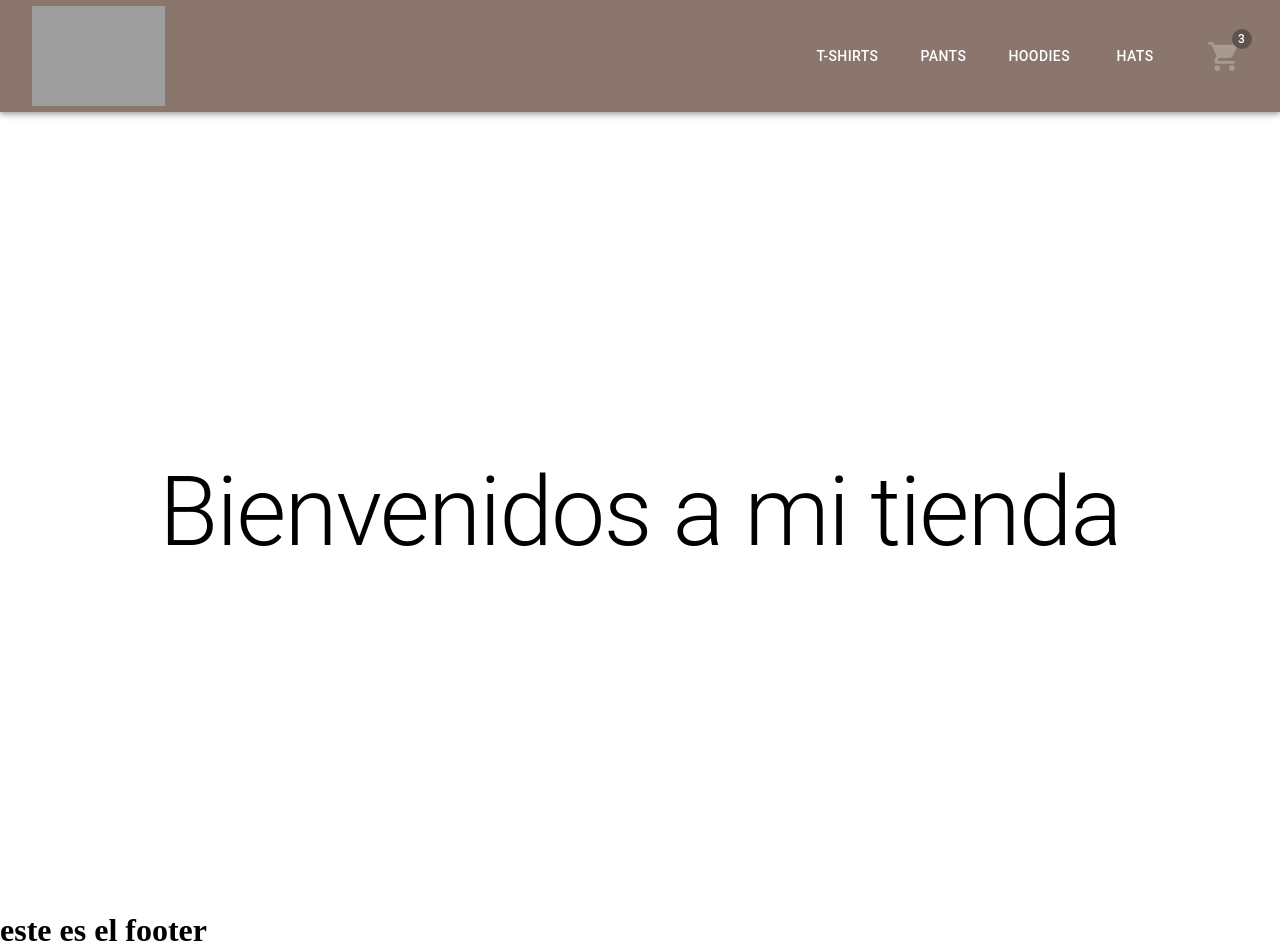
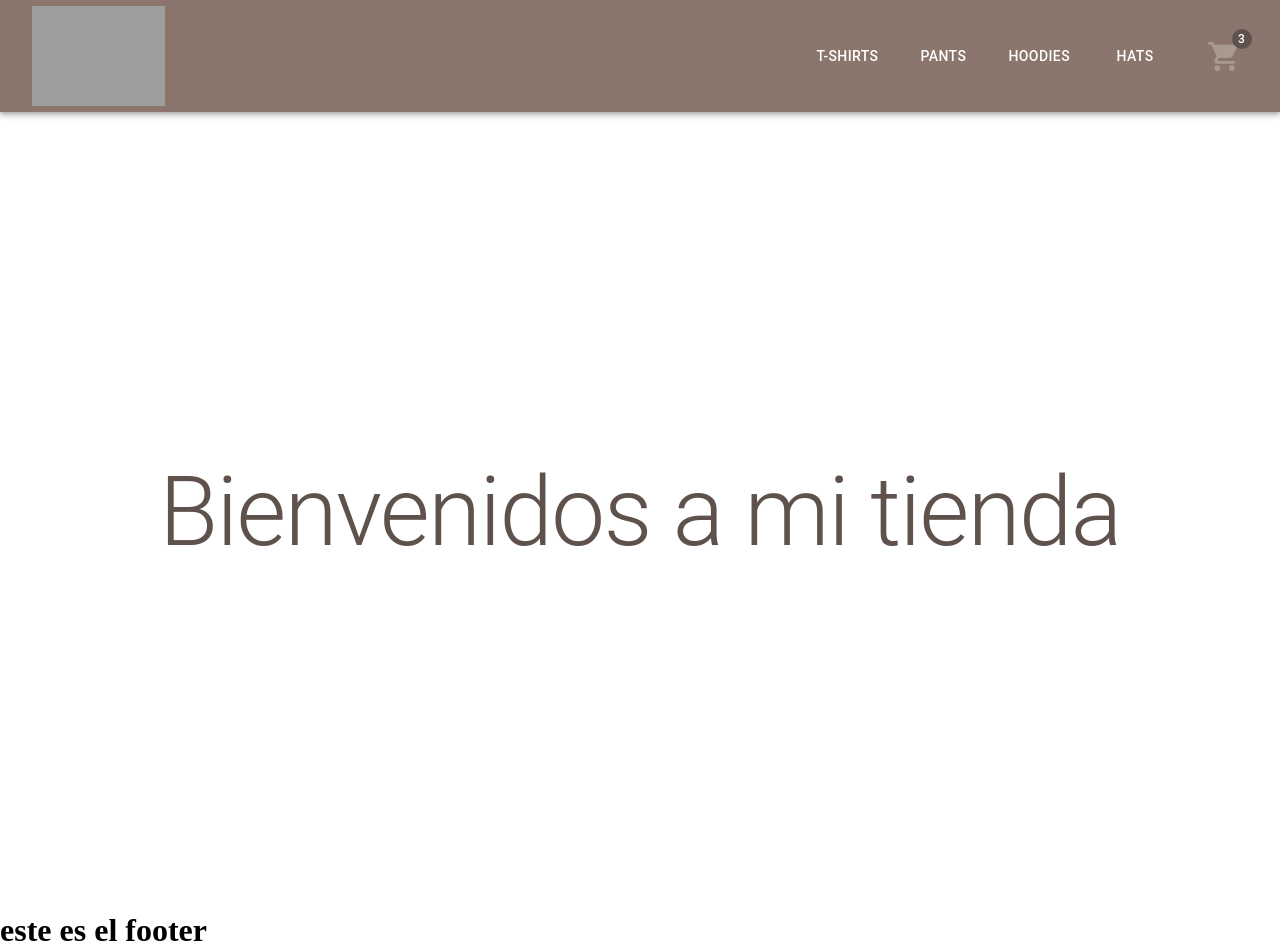
Before and after one commit to sbdanielduque/clases-react, a React (Vite) app: page / in a window 1280 px wide. Built offline with nearby package versions, Linux system fonts and the light colour scheme; grey boxes are pictures that could not be loaded.

Commit message:
Pre-entrega1-lista-en-main

```diff
--- a/src/componets/pages/itemListContainer/ItemListContainer.jsx
+++ b/src/componets/pages/itemListContainer/ItemListContainer.jsx
@@ -7,6 +7,7 @@ const ItemListContainer = (props) => {
             <Grid
                 item
                 xs={12}
+                s={8}
                 sx={{
                     height: "100vh",
                     display: "flex",
@@ -14,7 +15,9 @@ const ItemListContainer = (props) => {
                     alignItems: "center",
                 }}
             >
-                <Typography variant="h1">{greeting}</Typography>
+                <Typography variant="h1" color="primary">
+                    {greeting}
+                </Typography>
             </Grid>
         </Grid>
     )
```
